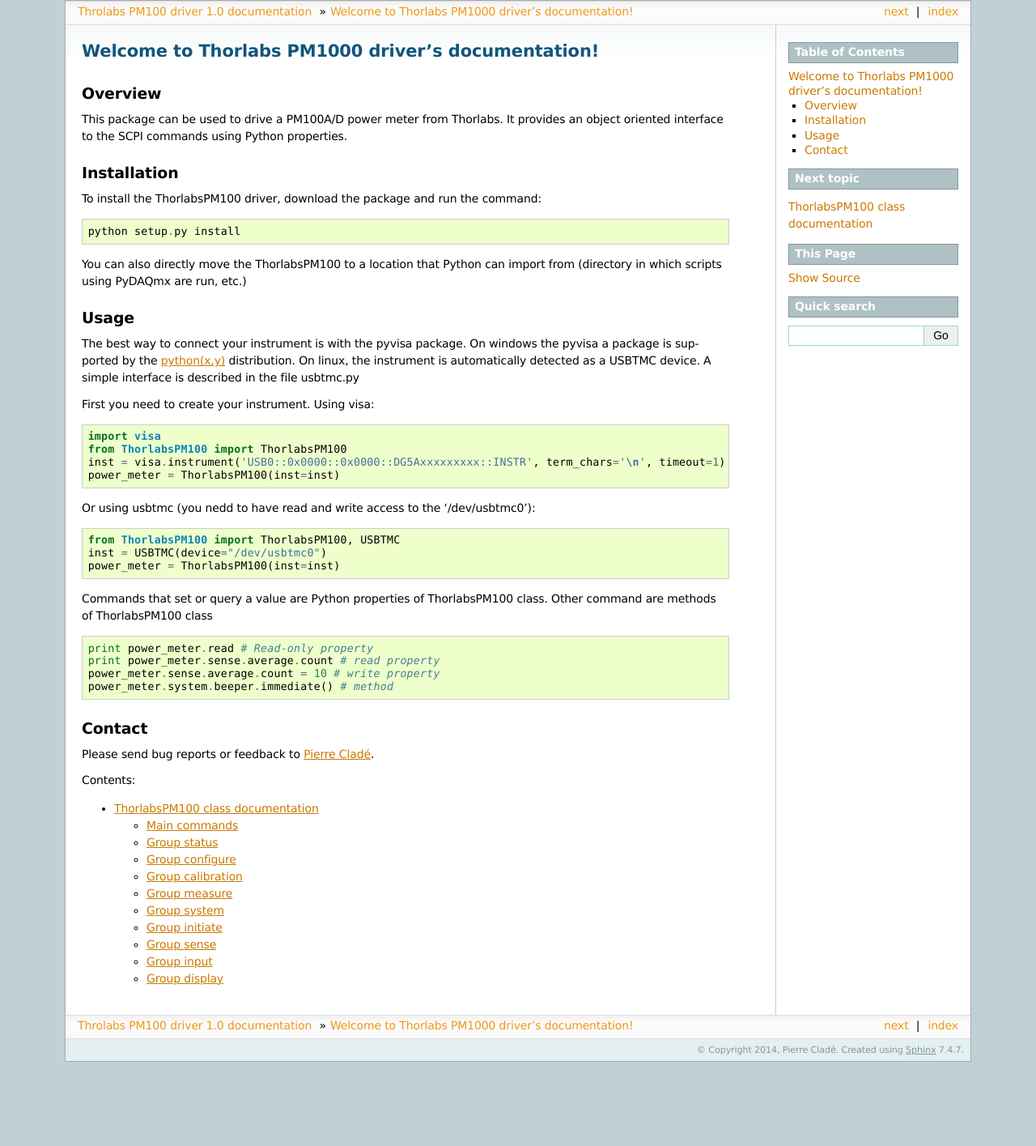
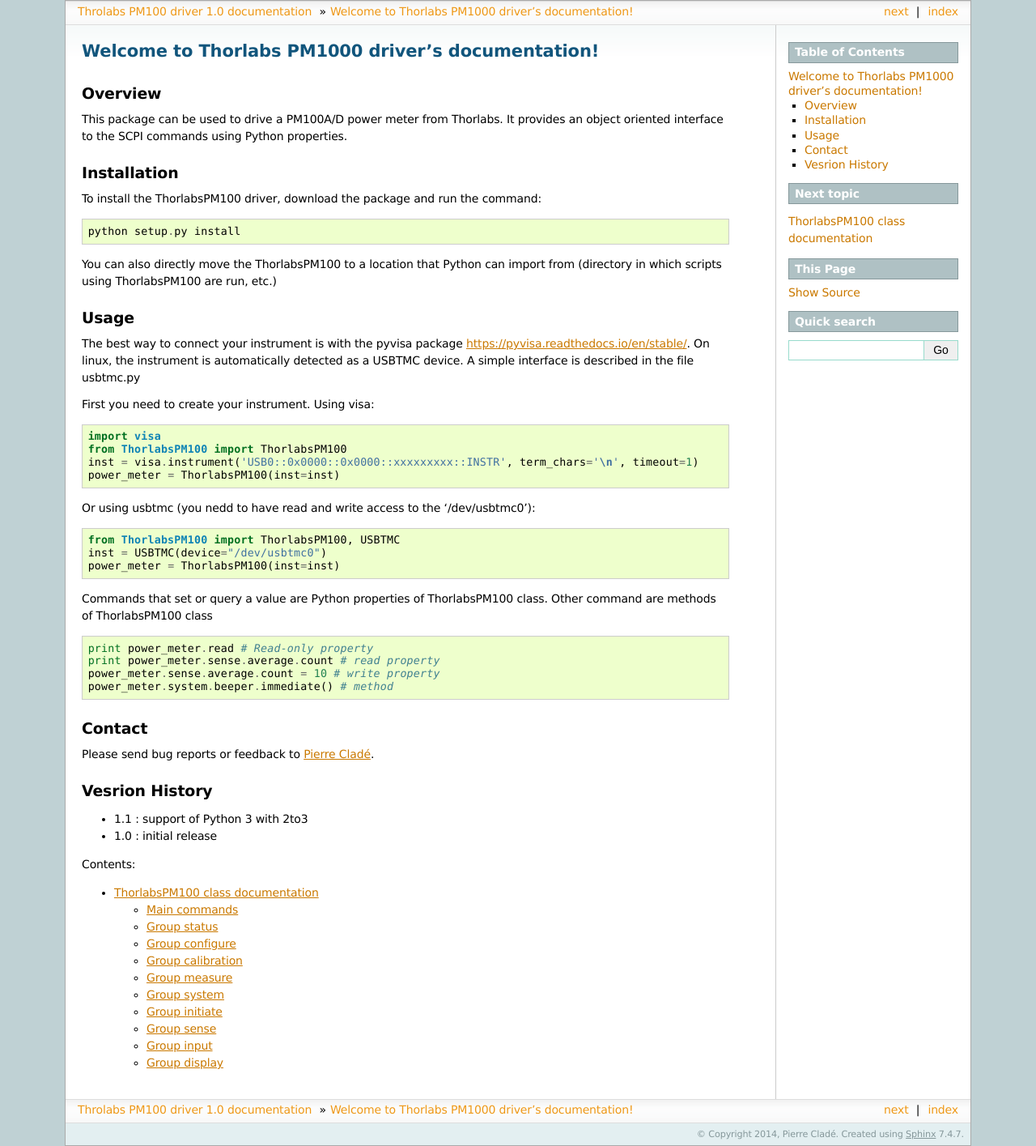
Before and after one commit to clade/ThorlabsPM100, a Sphinx documentation site: the page built from doc/index.rst, in a window 1280 px wide. Shown: the whole page at 81% size. Built offline with Sphinx 7.4.7, drawn with Linux system fonts in a browser that asks for light colours; before the commit the page ends 1311 px from its top, so only the background shows below that.

```diff
--- a/doc/long_description.txt
+++ b/doc/long_description.txt
@@ -13,19 +13,19 @@ To install the ThorlabsPM100 driver, download the package and run the command::
 
 You can also directly move the ThorlabsPM100 to a location
 that Python can import from (directory in which scripts
-using PyDAQmx are run, etc.)
+using ThorlabsPM100 are run, etc.)
 
 Usage
 =====
 
-The best way to connect your instrument is with the pyvisa package. On windows the pyvisa a package is supported by the `python(x,y) <http://code.google.com/p/pythonxy/>`_ distribution.
+The best way to connect your instrument is with the pyvisa package `<https://pyvisa.readthedocs.io/en/stable/>`_.
 On linux, the instrument is automatically detected as a USBTMC device. A simple interface is described in the file usbtmc.py
 
 First you need to create your instrument. Using visa::
 
     import visa
     from ThorlabsPM100 import ThorlabsPM100
-    inst = visa.instrument('USB0::0x0000::0x0000::DG5Axxxxxxxxx::INSTR', term_chars='\n', timeout=1)
+    inst = visa.instrument('USB0::0x0000::0x0000::xxxxxxxxx::INSTR', term_chars='\n', timeout=1)
     power_meter = ThorlabsPM100(inst=inst)
 
 Or using usbtmc (you nedd to have read and write access to the '/dev/usbtmc0')::
@@ -42,11 +42,16 @@ Commands that set or query a value are Python properties of ThorlabsPM100 class.
     power_meter.sense.average.count = 10 # write property
     power_meter.system.beeper.immediate() # method
 
-
 Contact
 =======
 
 Please send bug reports or feedback to `Pierre Cladé`_.
 
+Vesrion History
+===============
+
+* 1.1 : support of Python 3 with 2to3
+* 1.0 : initial release
+
 
 .. _Pierre Cladé: mailto:pierre.clade@spectro.jussieu.fr
```
